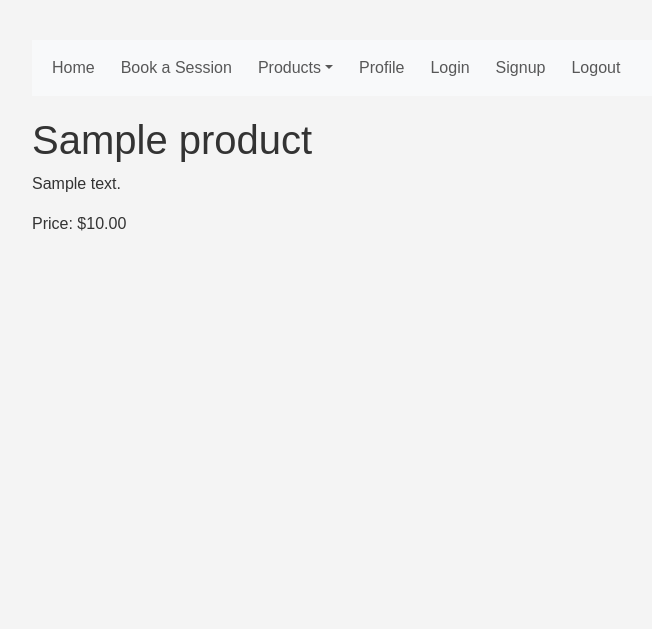
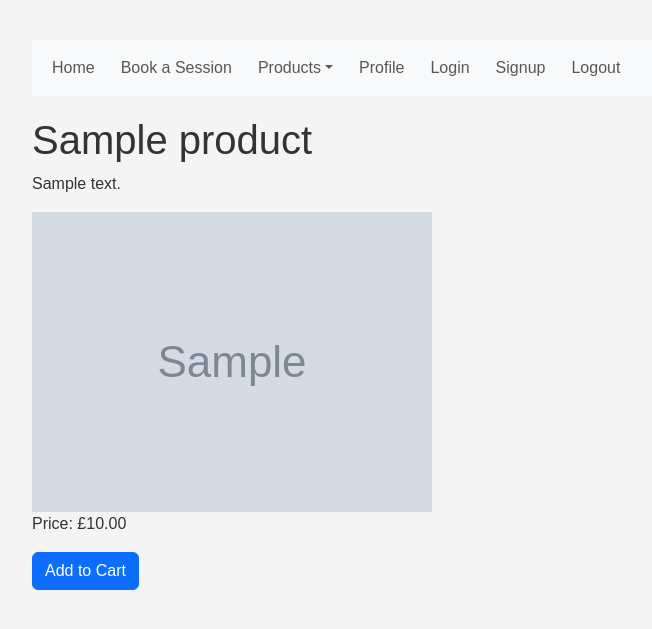
Before and after one commit to bizboz1981/ferocious-fitness, a Django app: page /products/1/ in a window 1280 px wide. Shown: the top 629 px of the page, without its empty margins (8-660 px from the left). Run offline with Django 5.2, Linux system fonts and the light colour scheme; tables that the repository leaves empty hold one stand-in row (values such as "Sample post"); grey boxes marked "Sample" are stand-in pictures.

Commit message:
feat: enhance product detail view with image and 'add to cart' button

```diff
--- a/ferociousfitness/products/templates/products/product_detail.html
+++ b/ferociousfitness/products/templates/products/product_detail.html
@@ -3,5 +3,8 @@
 {% block content %}
 <h1>{{ product.name }}</h1>
 <p>{{ product.description }}</p>
-<p>Price: ${{ product.price }}</p>
+{% if product.image %}
+    <img src="{{ product.image.url }}" alt="{{ product.name }}" class="product-image">
+{% endif %}<p>Price: £{{ product.price }}</p>
+<button class="btn btn-primary">Add to Cart</button>
 {% endblock content %}
```
